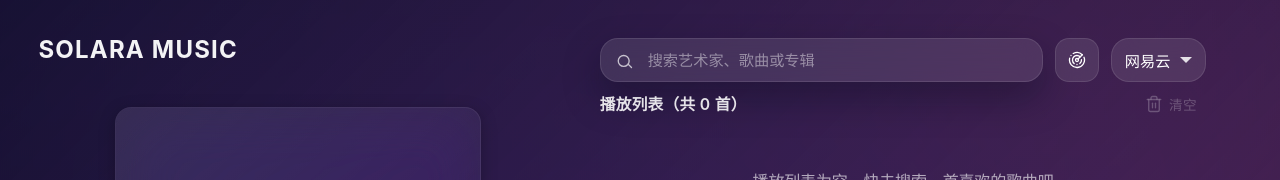
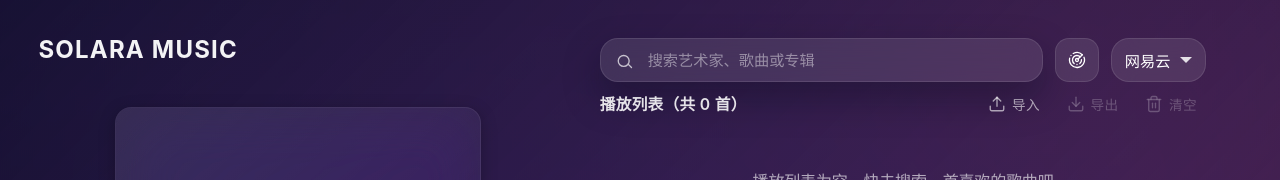
Before and after one commit to akudamatata/Solara-Apple-Music-Version, a React (Vite) app: page / in a window 1280 px wide. Both pictures are taken after a click on the tab "显示播放列表". Shown: the top 180 px of the page. Built offline with nearby package versions, Linux system fonts and the light colour scheme; a web font is replaced by a local one.

Commit message:
Add playlist import/export controls

```diff
--- a/src/App.css
+++ b/src/App.css
@@ -296,6 +296,14 @@
   margin-bottom: var(--stack-gap-tight);
 }
 
+.image-wrapper {
+  position: relative;
+  border-radius: 20px;
+  overflow: hidden;
+  isolation: isolate; /* 新增：创建独立合成层，避免白边 */
+  will-change: transform;
+}
+
 .album-art {
   width: 100%;
   height: 100%;
@@ -323,6 +331,18 @@
     width 0.3s ease, height 0.3s ease;
 }
 
+.apple-image {
+  display: block;
+  width: 100%;
+  height: 100%;
+  object-fit: cover;
+  border-radius: inherit;
+  background-color: transparent; /* 移除默认白背景 */
+  transform: translateZ(0); /* 强制 GPU 渲染，避免抗锯齿白边 */
+  backface-visibility: hidden;
+  image-rendering: auto;
+}
+
 .album-art::after {
   content: '';
   position: absolute;
--- a/src/App.tsx
+++ b/src/App.tsx
@@ -1,7 +1,7 @@
 import { useCallback, useEffect, useMemo, useRef, useState, useId, lazy, Suspense, memo } from 'react'
 import { Toaster, toast } from 'react-hot-toast'
-import type { CSSProperties, ChangeEvent, ReactElement } from 'react'
-import { Download, Radar, Trash2, X } from 'lucide-react'
+import type { CSSProperties, ChangeEvent, ReactElement, RefObject } from 'react'
+import { Download, Radar, Trash2, Upload, X } from 'lucide-react'
 import './App.css'
 import SourceDropdown, { type SourceValue } from './SourceDropdown'
 import { Notification } from './components/Notification'
@@ -219,6 +219,9 @@ interface PlaylistViewProps {
   onDownload: (track: PlaylistEntry, quality: AudioQuality) => void
   onRemove: (trackKey: string) => void
   onClear: () => void
+  onExport: () => void
+  onImportChange: (event: ChangeEvent<HTMLInputElement>) => void
+  importInputRef: RefObject<HTMLInputElement | null>
 }
 
 const PlaylistView = memo(
@@ -230,6 +233,9 @@ const PlaylistView = memo(
     onDownload,
     onRemove,
     onClear,
+    onExport,
+    onImportChange,
+    importInputRef,
   }: PlaylistViewProps) => {
     const [containerEl, setContainerEl] = useState<HTMLDivElement | null>(null)
     const [scrollTop, setScrollTop] = useState(0)
@@ -422,6 +428,34 @@ const PlaylistView = memo(
         <div className="list-header">
           <span className="list-header__title">播放列表（共 {playlist.length} 首）</span>
           <div className="list-header__actions">
+            <input
+              ref={importInputRef}
+              type="file"
+              accept=".json,application/json"
+              style={{ display: 'none' }}
+              onChange={onImportChange}
+              tabIndex={-1}
+              aria-hidden="true"
+            />
+            <button
+              type="button"
+              className="clear-playlist-btn"
+              onClick={() => importInputRef.current?.click()}
+              title="导入播放列表"
+            >
+              <Upload aria-hidden="true" size={18} strokeWidth={1.8} />
+              <span>导入</span>
+            </button>
+            <button
+              type="button"
+              className="clear-playlist-btn"
+              onClick={onExport}
+              title="导出播放列表"
+              disabled={!playlist.length}
+            >
+              <Download aria-hidden="true" size={18} strokeWidth={1.8} />
+              <span>导出</span>
+            </button>
             <button
               type="button"
               className="clear-playlist-btn"
@@ -457,7 +491,10 @@ const PlaylistView = memo(
     prev.onSelect === next.onSelect &&
     prev.onDownload === next.onDownload &&
     prev.onRemove === next.onRemove &&
-    prev.onClear === next.onClear,
+    prev.onClear === next.onClear &&
+    prev.onExport === next.onExport &&
+    prev.onImportChange === next.onImportChange &&
+    prev.importInputRef === next.importInputRef,
 )
 
 const iconShadow = 'drop-shadow(0 1px 2px rgba(0, 0, 0, 0.25))'
@@ -613,6 +650,7 @@ function App() {
   const repeatModeRef = useRef(repeatMode)
   const lyricsScrollRef = useRef<HTMLDivElement | null>(null)
   const searchBarRef = useRef<HTMLDivElement | null>(null)
+  const importInputRef = useRef<HTMLInputElement | null>(null)
 
   useEffect(() => {
     return () => {
@@ -1719,6 +1757,220 @@ function App() {
     window.localStorage.removeItem(STORAGE_KEYS.playProgress)
     showNotification('播放列表已清空', 'success')
   }, [teardownAudio])
+
+  const handleExportPlaylist = useCallback(() => {
+    if (typeof window === 'undefined') {
+      return
+    }
+
+    const list = playlistRef.current
+    if (!list.length) {
+      showNotification('当前播放列表为空，无法导出', 'error')
+      return
+    }
+
+    try {
+      const payload = {
+        version: 1,
+        exportedAt: new Date().toISOString(),
+        tracks: list,
+      }
+
+      const blob = new Blob([JSON.stringify(payload, null, 2)], { type: 'application/json' })
+      const url = URL.createObjectURL(blob)
+      const anchor = document.createElement('a')
+      const now = new Date()
+      const timestamp = `${now.getFullYear()}${String(now.getMonth() + 1).padStart(2, '0')}${String(
+        now.getDate(),
+      ).padStart(2, '0')}${String(now.getHours()).padStart(2, '0')}${String(now.getMinutes()).padStart(2, '0')}`
+
+      anchor.href = url
+      anchor.download = `solara-playlist-${timestamp}.json`
+      anchor.style.display = 'none'
+      document.body.appendChild(anchor)
+      anchor.click()
+      document.body.removeChild(anchor)
+      window.setTimeout(() => URL.revokeObjectURL(url), 0)
+
+      showNotification('播放列表导出成功', 'success')
+    } catch (error) {
+      console.error('Failed to export playlist', error)
+      showNotification('导出播放列表时出错', 'error')
+    }
+  }, [])
+
+  const handleImportPlaylistChange = useCallback(
+    async (event: ChangeEvent<HTMLInputElement>) => {
+      const { files } = event.target
+      const file = files && files[0]
+      event.target.value = ''
+
+      if (!file) {
+        return
+      }
+
+      try {
+        const text = await file.text()
+        let parsed: unknown
+
+        try {
+          parsed = JSON.parse(text)
+        } catch (error) {
+          console.error('Failed to parse imported playlist', error)
+          showNotification('导入的播放列表文件不是有效的 JSON', 'error')
+          return
+        }
+
+        const rawTracks = Array.isArray(parsed)
+          ? parsed
+          : typeof parsed === 'object' && parsed !== null && Array.isArray((parsed as { tracks?: unknown }).tracks)
+          ? ((parsed as { tracks?: unknown }).tracks as unknown[])
+          : null
+
+        if (!rawTracks || rawTracks.length === 0) {
+          showNotification('导入的播放列表为空或格式无效', 'error')
+          return
+        }
+
+        const seen = new Set<string>()
+        const normalizedTracks: PlaylistEntry[] = []
+
+        for (const item of rawTracks) {
+          if (!item || typeof item !== 'object') {
+            continue
+          }
+
+          const record = item as Record<string, unknown>
+          const id = String(record.id ?? '').trim()
+          const title = String(record.title ?? '').trim()
+          if (!id || !title) {
+            continue
+          }
+
+          const rawArtists = record.artists
+          const artists = Array.isArray(rawArtists)
+            ? rawArtists.map((artist) => String(artist ?? '')).filter(Boolean).join('、')
+            : String(rawArtists ?? '').trim()
+
+          const album = String(record.album ?? '').trim()
+          const source = String(record.source ?? DEFAULT_SOURCE).trim() || DEFAULT_SOURCE
+
+          const normalized: PlaylistEntry = {
+            id,
+            title,
+            artists: artists || '未知艺人',
+            album: album || '未知专辑',
+            source,
+          }
+
+          const artworkUrl = typeof record.artworkUrl === 'string' ? record.artworkUrl.trim() : ''
+          if (artworkUrl) {
+            normalized.artworkUrl = artworkUrl
+          }
+
+          const audioUrl = typeof record.audioUrl === 'string' ? record.audioUrl.trim() : ''
+          if (audioUrl) {
+            normalized.audioUrl = audioUrl
+          }
+
+          const rawDuration = Number(record.duration)
+          if (Number.isFinite(rawDuration) && rawDuration > 0) {
+            normalized.duration = Math.round(rawDuration)
+          }
+
+          const lyricId = typeof record.lyricId === 'string' ? record.lyricId.trim() : ''
+          if (lyricId) {
+            normalized.lyricId = lyricId
+          }
+
+          const picId = typeof record.picId === 'string' ? record.picId.trim() : ''
+          if (picId) {
+            normalized.picId = picId
+          }
+
+          const rawLyrics = record.lyrics
+          if (Array.isArray(rawLyrics)) {
+            const lyrics = rawLyrics
+              .map((line) => {
+                if (!line || typeof line !== 'object') {
+                  return null
+                }
+                const lyricRecord = line as Record<string, unknown>
+                const time = Number(lyricRecord.time)
+                const text = String(lyricRecord.text ?? '').trim()
+                if (!Number.isFinite(time) || !text) {
+                  return null
+                }
+                const normalizedLyric: LyricLine = { time, text }
+                if (typeof lyricRecord.translation === 'string' && lyricRecord.translation.trim()) {
+                  normalizedLyric.translation = lyricRecord.translation.trim()
+                }
+                return normalizedLyric
+              })
+              .filter((line): line is LyricLine => line !== null)
+
+            if (lyrics.length) {
+              normalized.lyrics = lyrics
+            }
+          }
+
+          const key = getTrackKey(normalized)
+          if (seen.has(key)) {
+            continue
+          }
+          seen.add(key)
+          normalizedTracks.push(normalized)
+        }
+
+        if (!normalizedTracks.length) {
+          showNotification('未找到有效的歌曲条目', 'error')
+          return
+        }
+
+        if (
+          typeof window !== 'undefined' &&
+          !window.confirm('导入操作将覆盖当前播放列表并停止播放，是否继续？')
+        ) {
+          return
+        }
+
+        teardownAudio()
+        playlistRef.current = normalizedTracks
+        setPlaylist(normalizedTracks)
+        setCurrentTrack(null)
+        currentTrackRef.current = null
+        setCurrentTrackId(null)
+        activeIndexRef.current = -1
+        setProgress(0)
+        setDuration(0)
+        setActiveLyricIndex(0)
+        setIsPlaying(false)
+        setIsBuffering(false)
+
+        if (typeof window !== 'undefined') {
+          window.localStorage.removeItem(STORAGE_KEYS.currentTrack)
+          window.localStorage.removeItem(STORAGE_KEYS.currentTrackId)
+          window.localStorage.removeItem(STORAGE_KEYS.playProgress)
+        }
+
+        showNotification(`成功导入 ${normalizedTracks.length} 首歌曲`, 'success')
+      } catch (error) {
+        console.error('Failed to import playlist', error)
+        showNotification('导入播放列表时出错', 'error')
+      }
+    },
+    [
+      setActiveLyricIndex,
+      setCurrentTrack,
+      setCurrentTrackId,
+      setDuration,
+      setIsBuffering,
+      setIsPlaying,
+      setPlaylist,
+      setProgress,
+      teardownAudio,
+    ],
+  )
 
   const handleDownloadTrack = useCallback(
     async (track: PlaylistEntry, quality: AudioQuality) => {
@@ -2338,6 +2590,9 @@ function App() {
                   onDownload={handleDownloadTrack}
                   onRemove={handleRemoveTrack}
                   onClear={handleClearPlaylist}
+                  onExport={handleExportPlaylist}
+                  onImportChange={handleImportPlaylistChange}
+                  importInputRef={importInputRef}
                 />
               ) : (
                 <div className="lyrics-panel">
```
